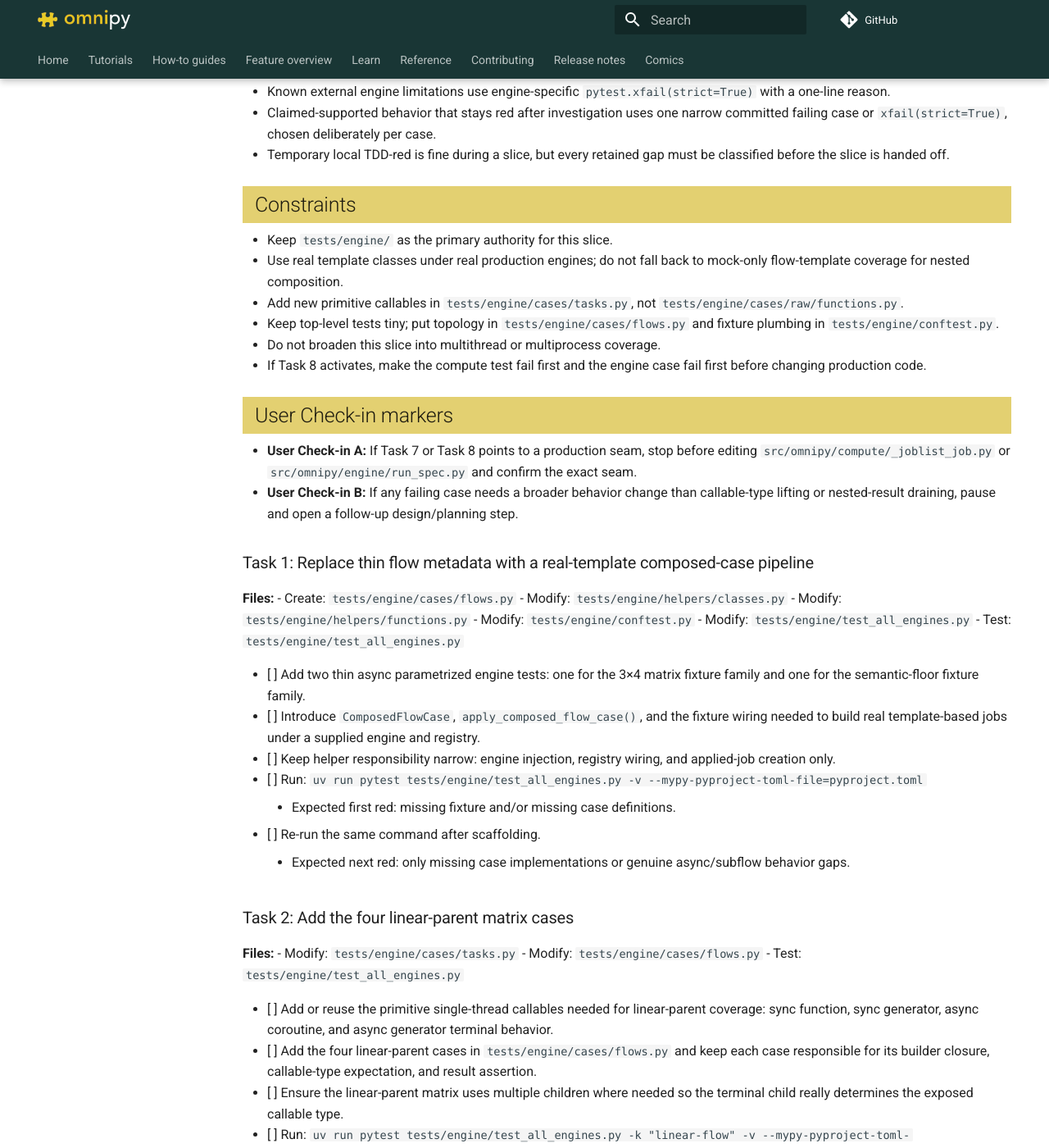
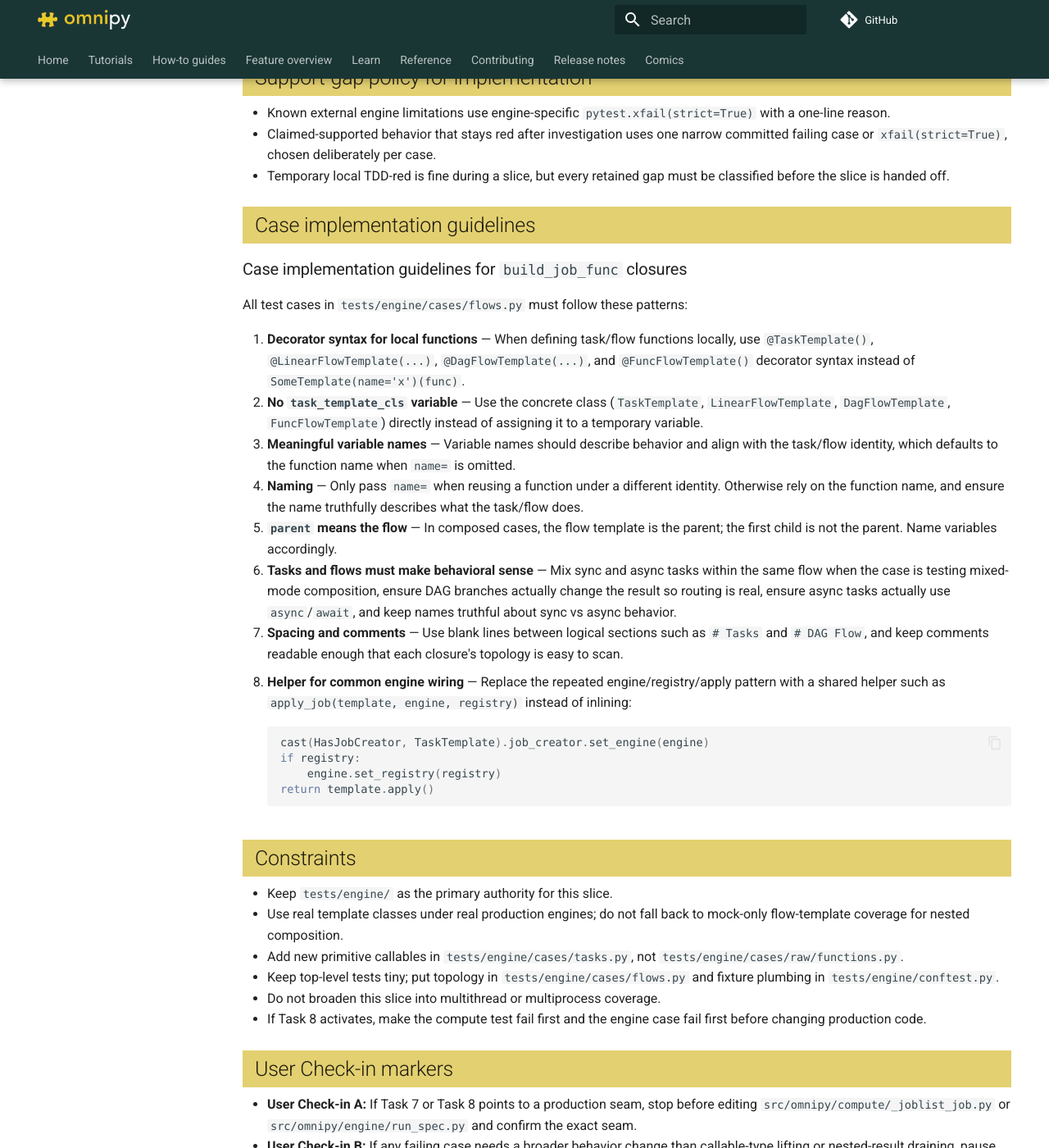
Before and after one commit to fairtracks/omnipy, an MkDocs documentation site: the page built from docs/superpowers/plans/2026-07-10-async-and-sub-flow-testing-plan.md, in a window 1280 px wide and 1400 px high, scrolled down 2021 px. Shown: the whole window at 82% size. Built offline with MkDocs 1.6.1 and Material for MkDocs 9.7.7, drawn with Linux system fonts in a browser that asks for light colours; comment, search, counter and statistics services are not loaded; a style sheet for code colours, icons or effects is not loaded; some of the changed text lies outside the part shown.

Commit message:
plan: add flow case implementation guidelines

````diff
--- a/docs/superpowers/plans/2026-07-10-async-and-sub-flow-testing-plan.md
+++ b/docs/superpowers/plans/2026-07-10-async-and-sub-flow-testing-plan.md
@@ -19,7 +19,7 @@
 - Modify: `tests/engine/helpers/classes.py`
   - Add `ComposedFlowCase` with a concrete `build_job_func` closure.
 - Modify: `tests/engine/helpers/functions.py`
-  - Add `apply_composed_flow_case()` and widen `run_job_test()` to accept `JobCase | ComposedFlowCase`.
+  - Add `apply_job()` for shared engine/registry wiring, add `apply_composed_flow_case()`, and widen `run_job_test()` to accept `JobCase | ComposedFlowCase`.
 - Modify: `tests/engine/conftest.py`
   - Add production-engine fixtures for matrix cases and semantic-floor cases using real template classes.
 - Modify: `tests/engine/test_all_engines.py`
@@ -59,6 +59,28 @@
 - Known external engine limitations use engine-specific `pytest.xfail(strict=True)` with a one-line reason.
 - Claimed-supported behavior that stays red after investigation uses one narrow committed failing case or `xfail(strict=True)`, chosen deliberately per case.
 - Temporary local TDD-red is fine during a slice, but every retained gap must be classified before the slice is handed off.
+
+## Case implementation guidelines
+
+### Case implementation guidelines for `build_job_func` closures
+
+All test cases in `tests/engine/cases/flows.py` must follow these patterns:
+
+1. **Decorator syntax for local functions** — When defining task/flow functions locally, use `@TaskTemplate()`, `@LinearFlowTemplate(...)`, `@DagFlowTemplate(...)`, and `@FuncFlowTemplate()` decorator syntax instead of `SomeTemplate(name='x')(func)`.
+2. **No `task_template_cls` variable** — Use the concrete class (`TaskTemplate`, `LinearFlowTemplate`, `DagFlowTemplate`, `FuncFlowTemplate`) directly instead of assigning it to a temporary variable.
+3. **Meaningful variable names** — Variable names should describe behavior and align with the task/flow identity, which defaults to the function name when `name=` is omitted.
+4. **Naming** — Only pass `name=` when reusing a function under a different identity. Otherwise rely on the function name, and ensure the name truthfully describes what the task/flow does.
+5. **`parent` means the flow** — In composed cases, the flow template is the parent; the first child is not the parent. Name variables accordingly.
+6. **Tasks and flows must make behavioral sense** — Mix sync and async tasks within the same flow when the case is testing mixed-mode composition, ensure DAG branches actually change the result so routing is real, ensure async tasks actually use `async`/`await`, and keep names truthful about sync vs async behavior.
+7. **Spacing and comments** — Use blank lines between logical sections such as `# Tasks` and `# DAG Flow`, and keep comments readable enough that each closure's topology is easy to scan.
+8. **Helper for common engine wiring** — Replace the repeated engine/registry/apply pattern with a shared helper such as `apply_job(template, engine, registry)` instead of inlining:
+
+   ```python
+   cast(HasJobCreator, TaskTemplate).job_creator.set_engine(engine)
+   if registry:
+       engine.set_registry(registry)
+   return template.apply()
+   ```
 
 ## Constraints
 
````
